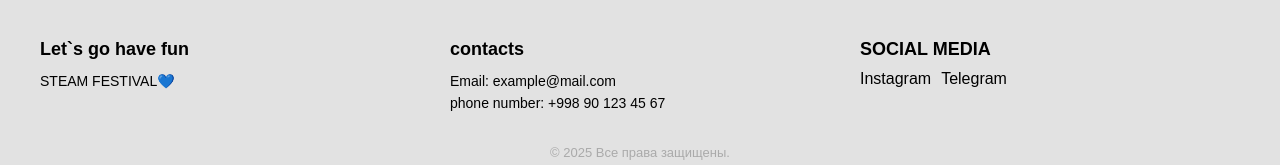
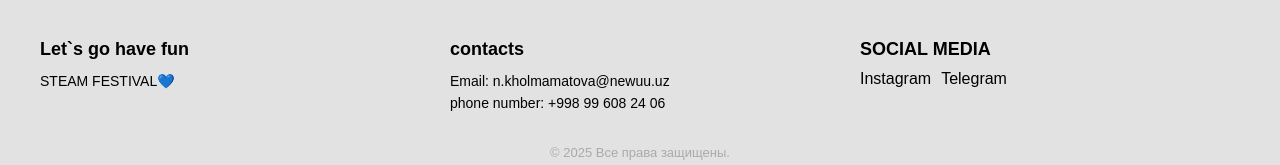
Before and after one commit to dovudchik/steam_ui, a React (Vite) app: page / in a window 1280 px wide. Shown: the part 5039-5204 px from the top of the page. Built offline with nearby package versions, Linux system fonts and the light colour scheme.

Commit message:
footer change

```diff
--- a/src/components/Footer.jsx
+++ b/src/components/Footer.jsx
@@ -12,8 +12,8 @@ const Footer = () => {
         <div className="footer-section">
           <h3>contacts</h3>
           <ul>
-            <li>Email: example@mail.com</li>
-            <li>phone number: +998 90 123 45 67</li>
+            <li>Email: n.kholmamatova@newuu.uz</li>
+            <li>phone number: +998 99 608 24 06</li>
           </ul>
         </div>
         <div className="footer-section">
```
